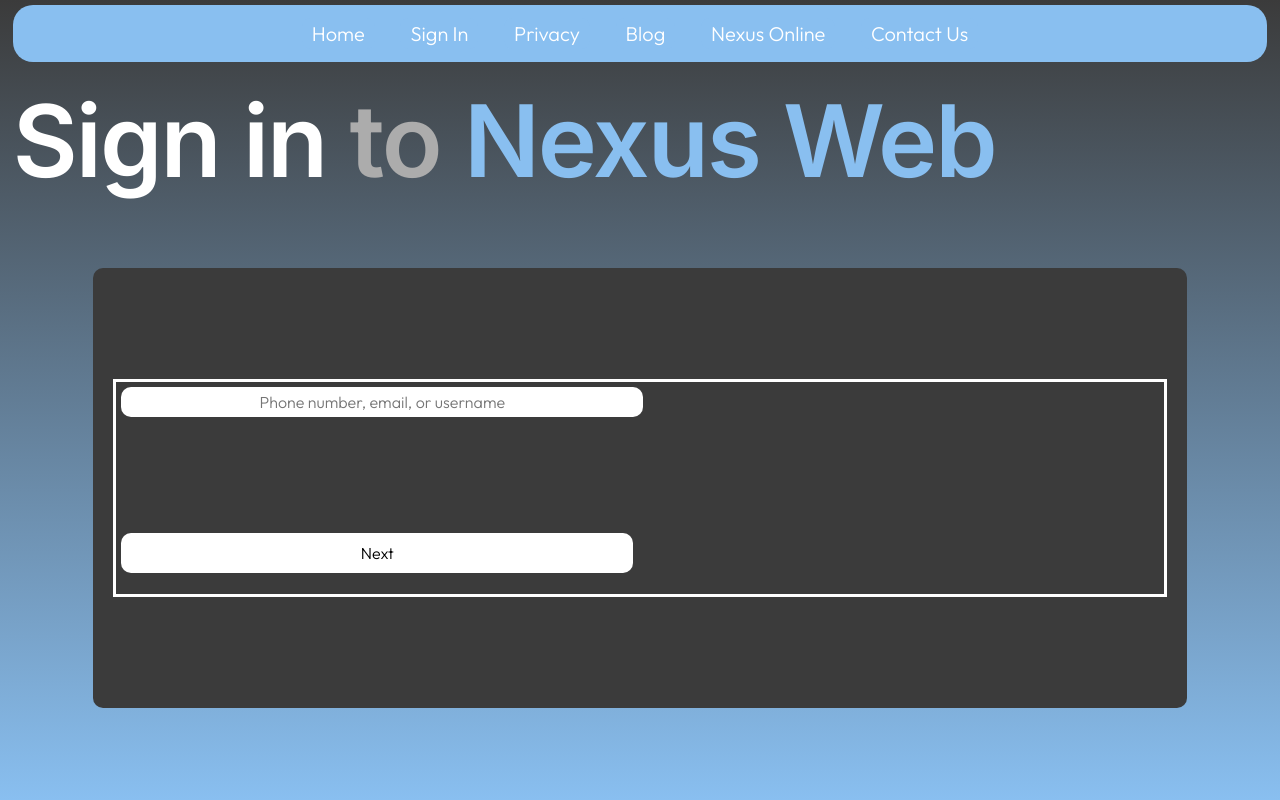
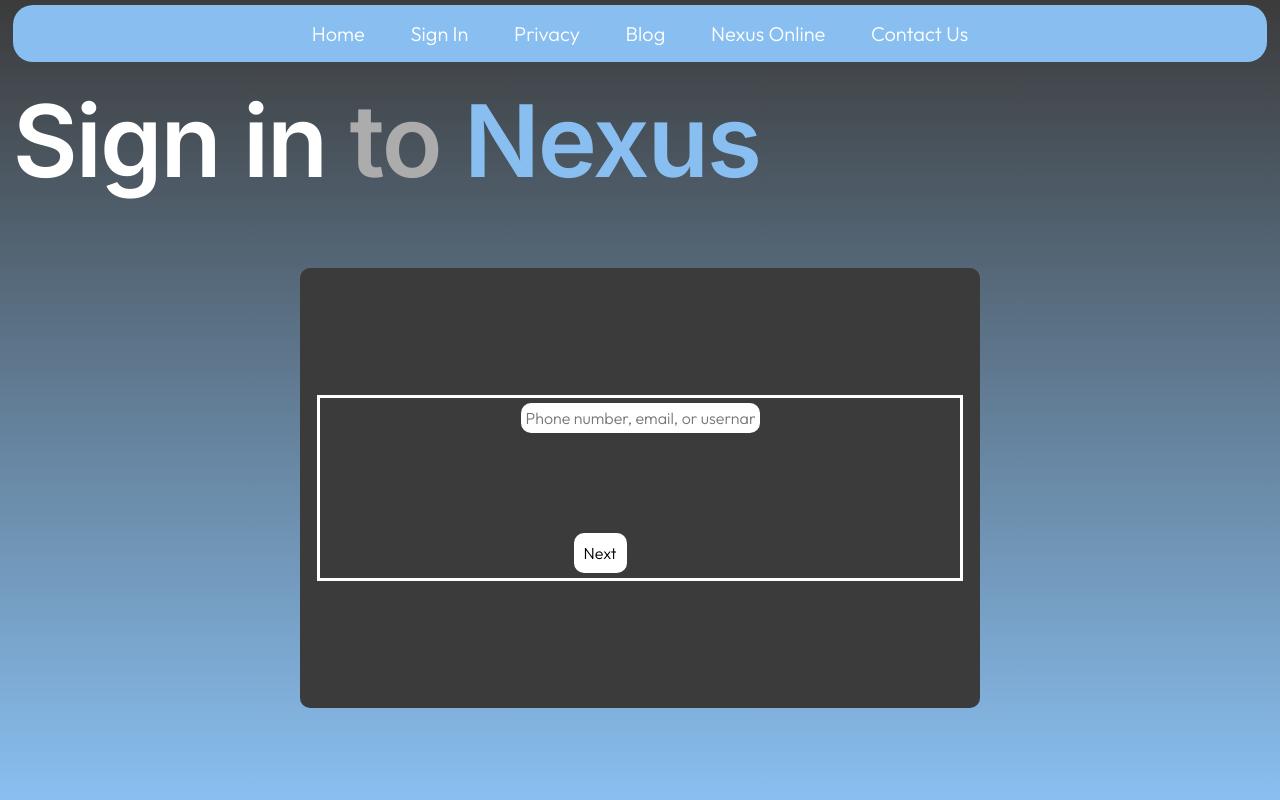
Before and after one commit to thinggggggggg/nexus, a Flask app: page /login in a window 1280 px wide. Run offline with Flask 3, Linux system fonts and the light colour scheme.

Commit message:
willy xx

```diff
--- a/app/routes.py
+++ b/app/routes.py
@@ -17,9 +17,7 @@
 @app.route('/')
 @app.route('/home')
 def home():
-    user = USER
-    messages = MESSAGES
-    return render_template('home.html', title='Home', user=user, messages=messages)
+    return render_template('home.html', title='Home')
 
 @app.route('/login', methods=['GET', 'POST'])
 def login():
@@ -31,25 +29,23 @@
 
 @app.route('/privacy')
 def privacy():
-    pass
-    return privacy()
+    return render_template('privacy.html', title='Privacy')
 
 @app.route('/blog')
 def blog():
-    pass
-    return blog()
+    return render_template('blog.html', title='Blog')
 
 @app.route('/nexus-online')
 def nexus_online():
     user = USER
-    return nexus_online()
+    return render_template('webapp.html', title='Nexus Online')
 
 @app.route('/contact-us')
 def contact_us():
-    pass
-    return contact_us()
+    return render_template('contact.html', title='Contact Us')
 
 @app.route('/welcome')
 def welcome():
-    pass
-    return welcome()
+    user = USER
+    messages = MESSAGES
+    return render_template('welcome.html', user=user, messages=messages)
--- a/app/static/styles/login.css
+++ b/app/static/styles/login.css
@@ -1,7 +1,7 @@
 form{
     display: flex;
     flex-direction: column;
-    width: auto;
+    width: 50vw;
     height: 50vh;
     align-items: center;
     justify-content: center;
@@ -17,7 +17,9 @@
 
 .form-field {
     border: solid white;
-    display: grid;
+    display: flex;
+    flex-direction: column;
+    width: 100%;
 }
 
 .form-item {
@@ -31,7 +33,7 @@
     /* border: solid var(--border-color); */
     border: none;
 
-    width: 40vw;
+    width: auto;
     margin: 5px;
     padding: 5px;
     transition: 0.4s ease;
@@ -56,6 +58,7 @@
 
 #next-entry {
     visibility: visible;
+    align-self: right;
 }
 
 .toggle-switch-container {
--- a/app/templates/blog.html
+++ b/app/templates/blog.html
@@ -1,6 +1,7 @@
 {% extends "base.html" %}
 
 {% block extraheader %}
+<link rel= "stylesheet" type= "text/css" href= "{{ url_for('static', filename='styles/blog.css') }}">
 {% endblock extraheader %}
 
 {% block content %}
--- a/app/templates/contact.html
+++ b/app/templates/contact.html
@@ -1,6 +1,7 @@
 {% extends "base.html" %}
 
 {% block extraheader %}
+<link rel= "stylesheet" type= "text/css" href= "{{ url_for('static', filename='styles/contact.css') }}">
 {% endblock extraheader %}
 
 {% block content %}
--- a/app/templates/login.html
+++ b/app/templates/login.html
@@ -5,31 +5,34 @@
 {% endblock extraheader %}
 
 {% block content %}
-<h1>Sign in <span class="text-background">to</span><span class="text-emphasis"> Nexus Web</span></h1>
+<h1>Sign in <span class="text-background">to</span><span class="text-emphasis"> Nexus</span></h1>
 
 <form action="" method="post" novalidate>
     {{ form.hidden_tag() }} <!-- security: csurf protection -->
 
     <div class="form-field">
-        {{ form.username(placeholder="Phone number, email, or username", class_="form-item") }}
+        <div class="form-item-container">{{ form.username(placeholder="Phone number, email, or username", class_="form-item") }}</div>
 
             {% for error in form.username.errors %}
             <span style="color: red;">[{{ error }}]</span>
             {% endfor %}
 
-        {{ form.password(placeholder="Password", class_="form-item") }}
+        <div class="form-item-container">{{ form.password(placeholder="Password", class_="form-item") }}</div>
 
             {% for error in form.password.errors %}
             <span style="color: red;">[{{ error }}]</span>
             {% endfor %}
 
+        <div class="form-item-container">
             <div class="toggle-switch-container">
                 {{ form.remember_me() }} {{ form.remember_me.label }}
             </div>
+        </div>
 
-    <p>{{ form.next(style="padding: 10px;", class_="form-item") }}
+
+        <div class="form-item-container">{{ form.next(style="padding: 10px;", class_="form-item") }}
             {{ form.submit(style="padding: 10px;", class_="form-item") }}
-    </p>
+        </div>
     </div>
 </form>
 
--- a/app/templates/privacy.html
+++ b/app/templates/privacy.html
@@ -1,6 +1,7 @@
 {% extends "base.html" %}
 
 {% block extraheader %}
+<link rel= "stylesheet" type= "text/css" href= "{{ url_for('static', filename='styles/privacy.css') }}">
 {% endblock extraheader %}
 
 {% block content %}
--- a/app/templates/welcome.html
+++ b/app/templates/welcome.html
@@ -1,11 +1,10 @@
 {% extends "base.html" %}
 
 {% block extraheader %}
+<link rel= "stylesheet" type= "text/css" href= "{{ url_for('static', filename='styles/welcome.css') }}">
 {% endblock extraheader %}
 
 {% block content %}
 <h1>Welcome to Nexus, <span class="text-emphasis">{{ user.username }}</span>!</h1> <!-- header message -->
-{% for message in messages %}
-<div><p>{{ message.author.username }} says: <b>{{ message.body }}</b></p></div> <!-- displaying all messages -->
-{% endfor %}
+
 {% endblock content %}
```
Also changed, not shown: app/static/styles/home.css (+17 -10 lines), app/templates/home.html (+7 -0 lines), app/templates/webapp.html (added, +12 -0 lines), app/static/styles/webapp.css (added). Lines whose indentation alone changed are shown as unchanged.
